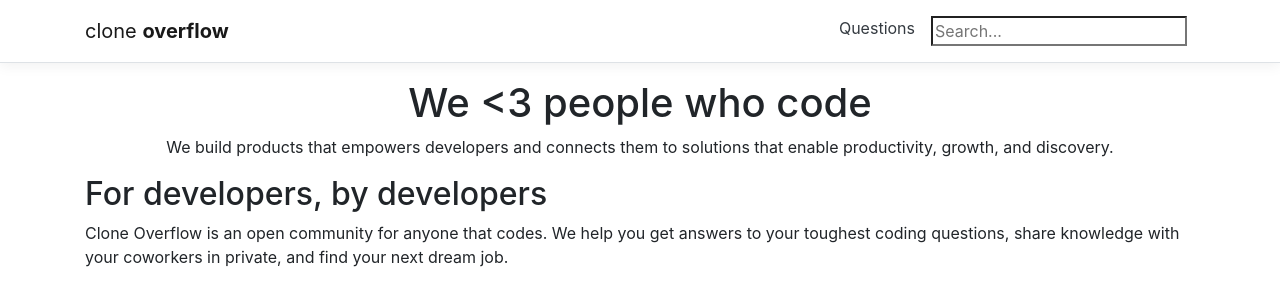
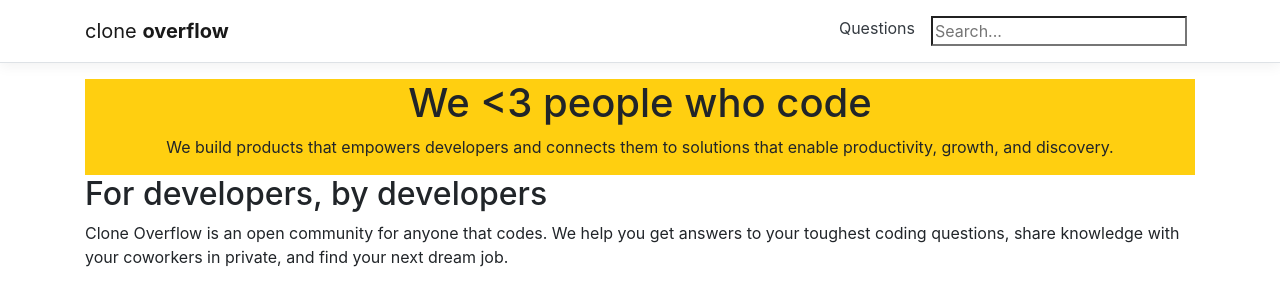
Before and after one commit to Sgreid7/CloneOverflow, a React (Create React App) app in the folder ClientApp/: page / in a window 1280 px wide. Shown: the top 306 px of the page. Built offline with nearby package versions, Linux system fonts and the light colour scheme.

Commit message:
added header styles

```diff
--- a/ClientApp/src/pages/Home.jsx
+++ b/ClientApp/src/pages/Home.jsx
@@ -29,4 +29,8 @@ const HeaderSection = styled.header`
   flex-direction: column;
   align-items: center;
   justify-content: center;
+  background: #ffcf10;
+
+  h1 {
+  }
 `
```
